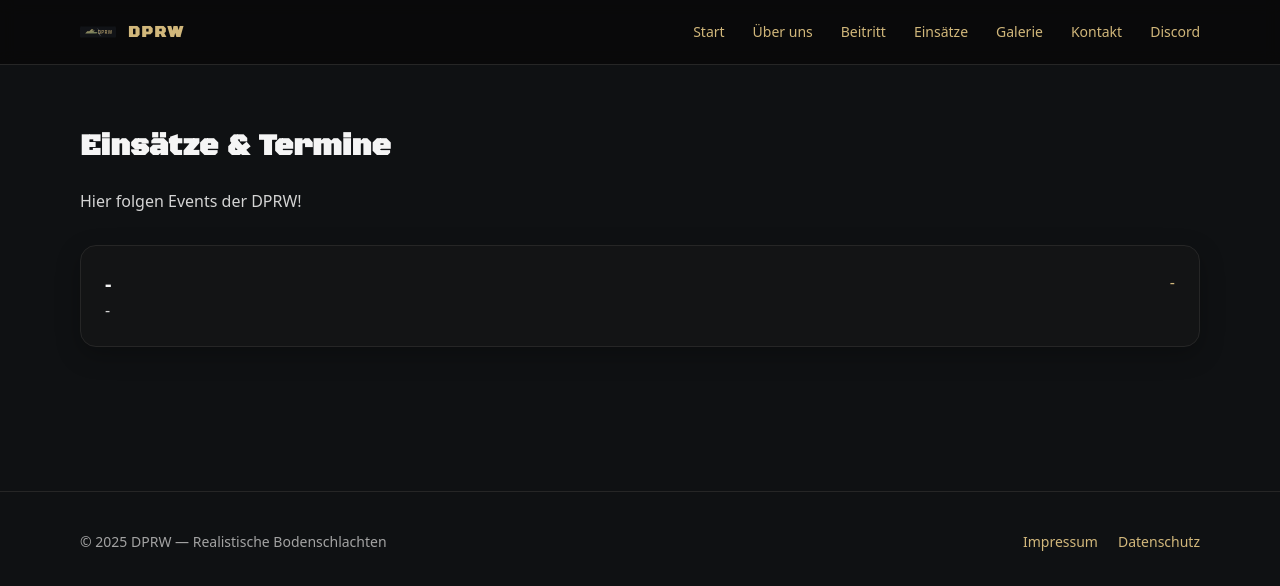
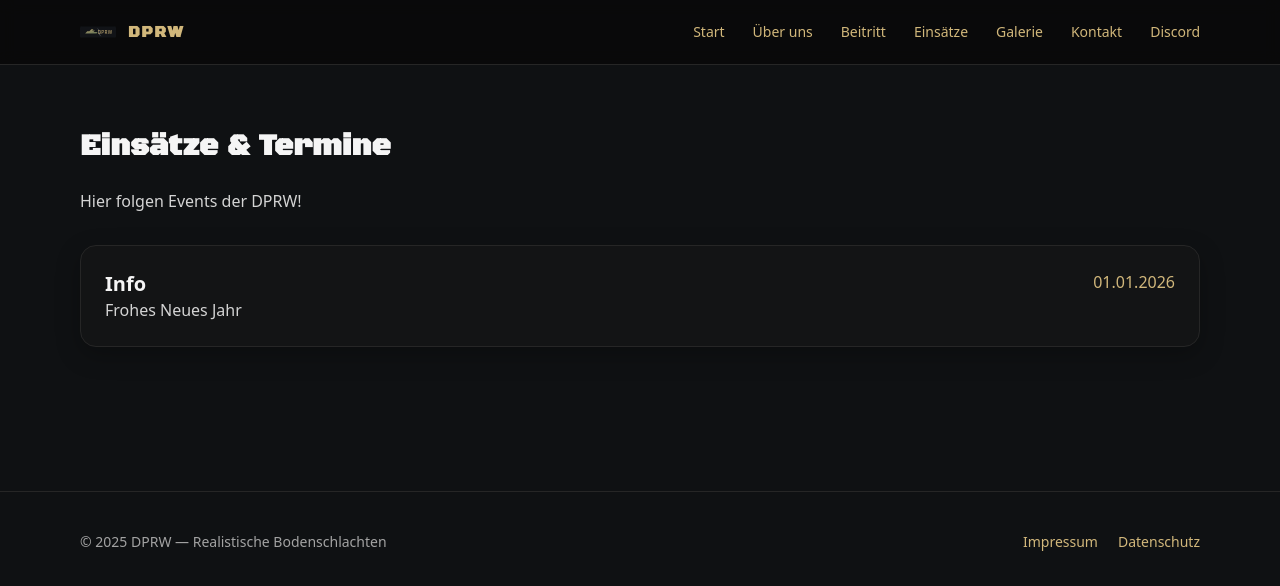
Before and after one commit to Linus51/DPRW_Web, a Next.js app: page /events in a window 1280 px wide. Shown: the top 586 px of the page. Built offline with nearby package versions, Linux system fonts and the light colour scheme.

Commit message:
Update page.tsx

```diff
--- a/app/events/page.tsx
+++ b/app/events/page.tsx
@@ -1,6 +1,6 @@
 export default function Page() {
   const events = [
-    { date: "-", title: "-", desc: "-" },
+    { date: "01.01.2026", title: "Info", desc: "Frohes Neues Jahr" },
 
   ];
   return (
```
